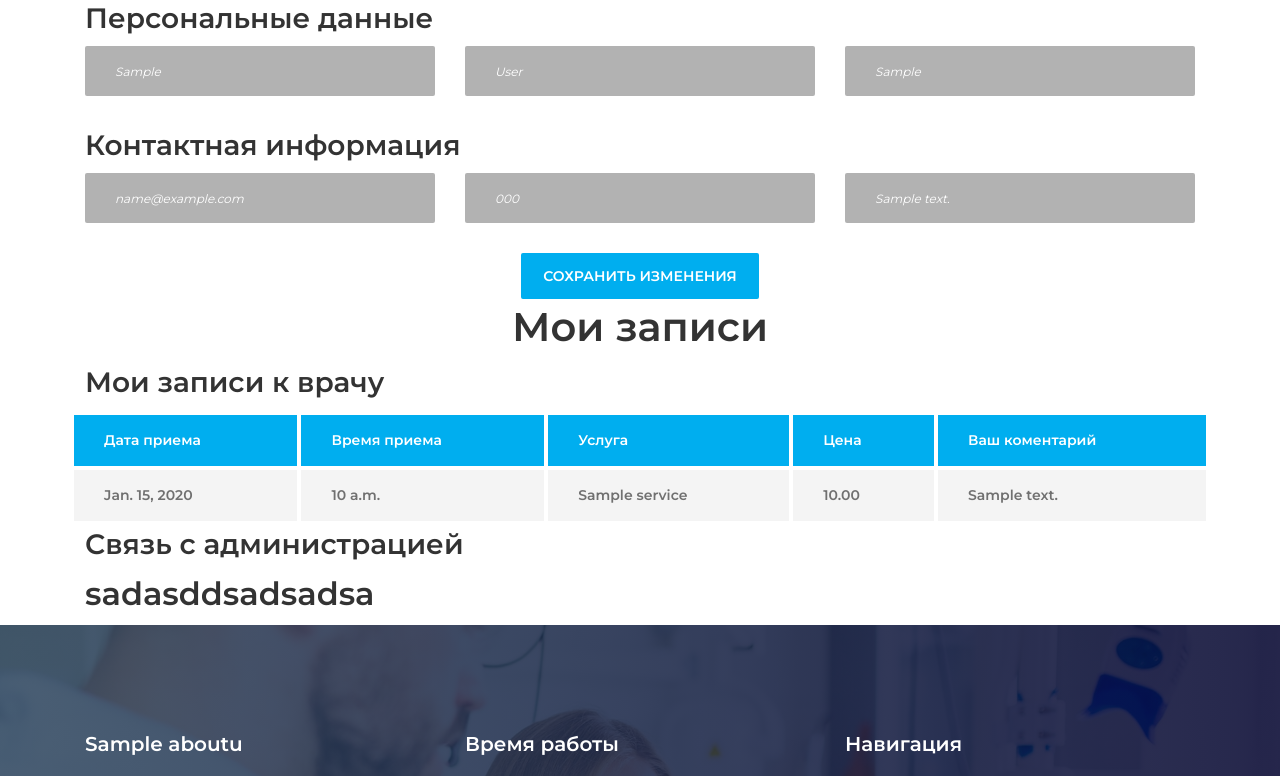
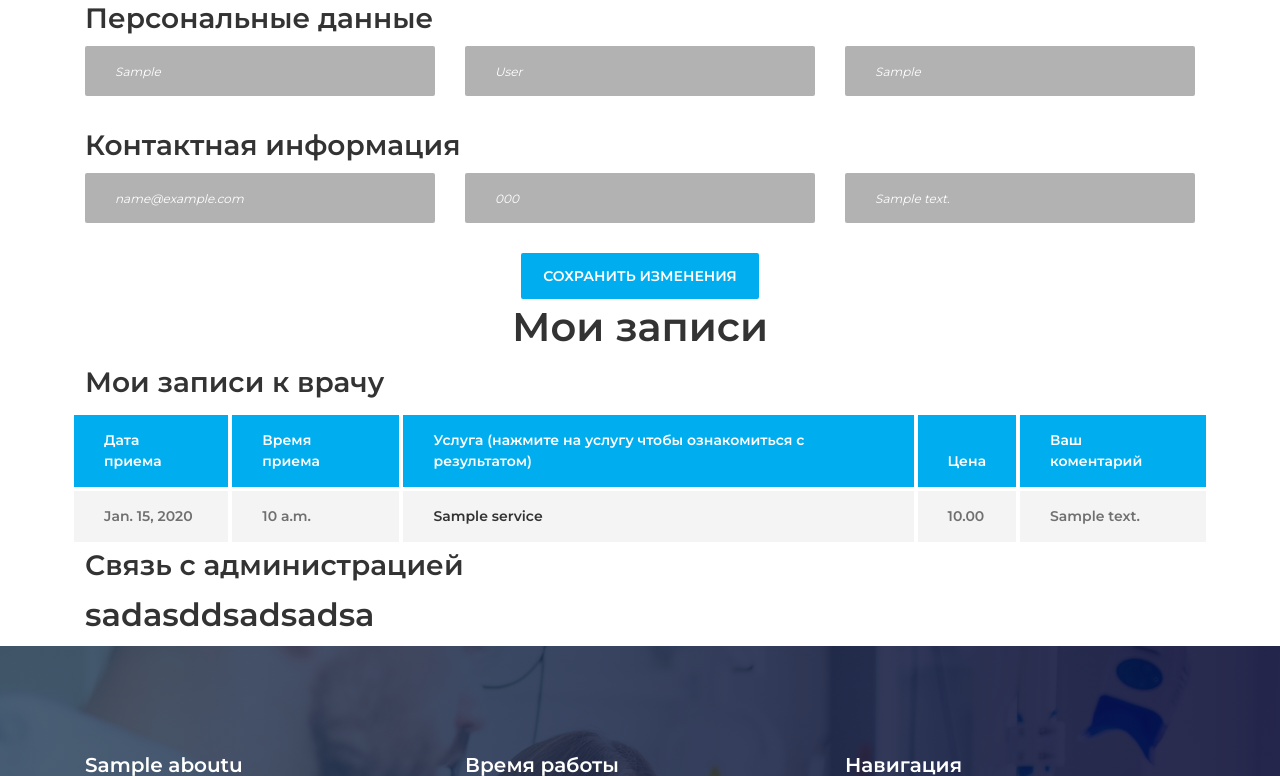
Before and after one commit to andrey-zubov/dentist2, a Django app: page /cabinet/1 in a window 1280 px wide. Shown: the part 273-1049 px from the top of the page. Run offline with Django 3.2, Linux system fonts and the light colour scheme; tables that the repository leaves empty hold one stand-in row (values such as "Sample post"); lists and menus that the app fills with data are empty; some libraries are stand-ins or nearby versions.

Commit message:
start chat

```diff
--- a/website/models.py
+++ b/website/models.py
@@ -62,9 +62,9 @@ class DoctorCard(models.Model):
                               null=True,
                               blank=False)
     first_name = models.CharField(max_length=128,
-                            verbose_name='Имя')
+                                  verbose_name='Имя')
     last_name = models.CharField(max_length=128,
-                               verbose_name='Фамилия')
+                                 verbose_name='Фамилия')
     patronymic = models.CharField(max_length=128,
                                   verbose_name='Отчсество',
                                   null=True,
--- a/website/templates/cabinet.html
+++ b/website/templates/cabinet.html
@@ -100,7 +100,7 @@
                   <tr>
                     <th scope="col">Дата приема</th>
                     <th scope="col">Время приема</th>
-                    <th scope="col">Услуга</th>
+                    <th scope="col">Услуга (нажмите на услугу чтобы ознакомиться с результатом)</th>
 <!--                      <th scope="col">Врач</th>-->
                     <th scope="col">Цена</th>
                     <th scope="col">Ваш коментарий</th>
@@ -111,7 +111,7 @@
                     <tr>
                       <th scope="row">{{a.date}}</th>
                       <th scope="row">{{a.time}}</th>
-                      <th scope="row">{{a.service}}</th>
+                      <th scope="row"><a href="#">{{a.service}}</a></th>
 <!--                        <th scope="row">{{a.doctor}}</th>-->
                       <th scope="row">{{a.service.price}}</th>
                       <th scope="row">{{a.client_comment}}</th>
```
